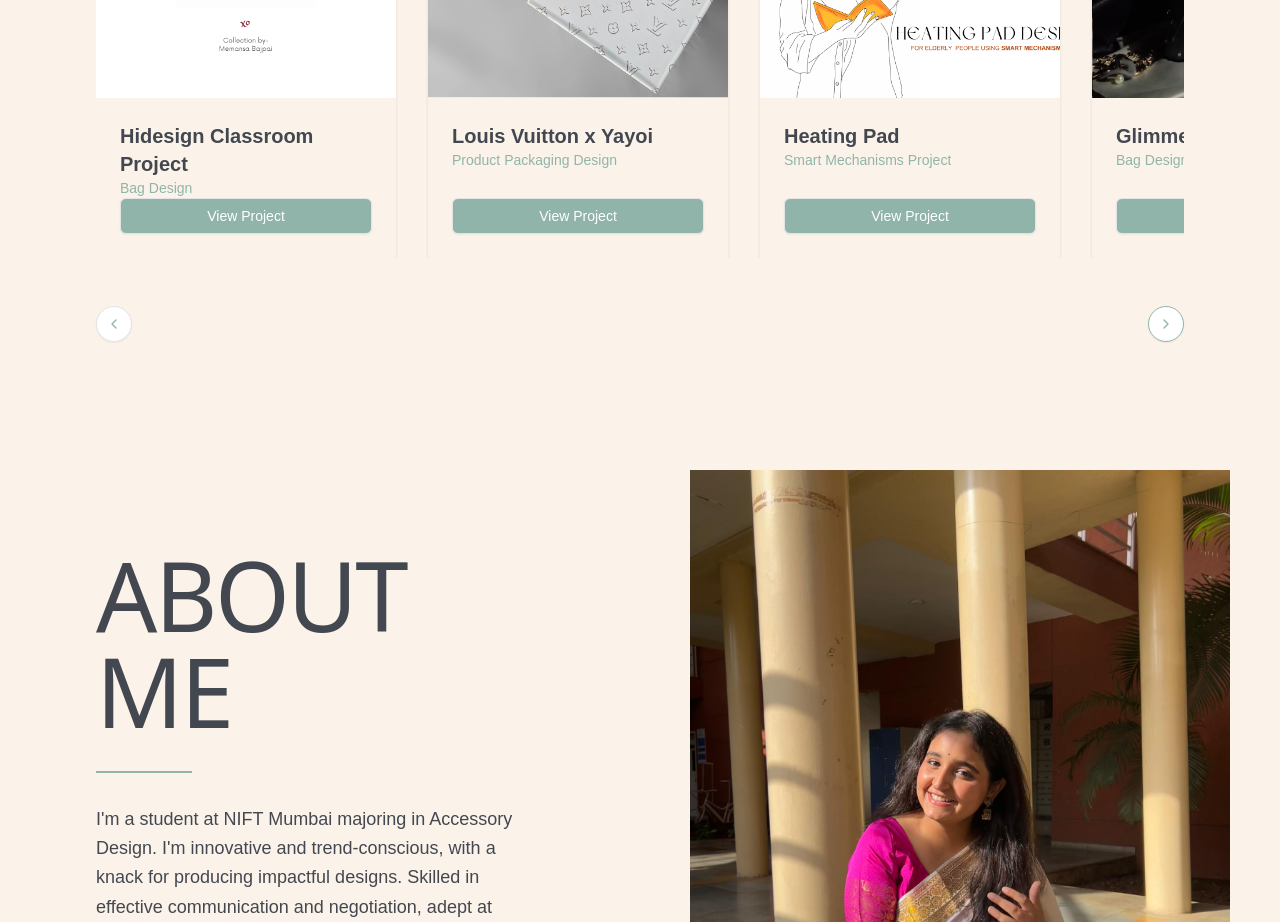
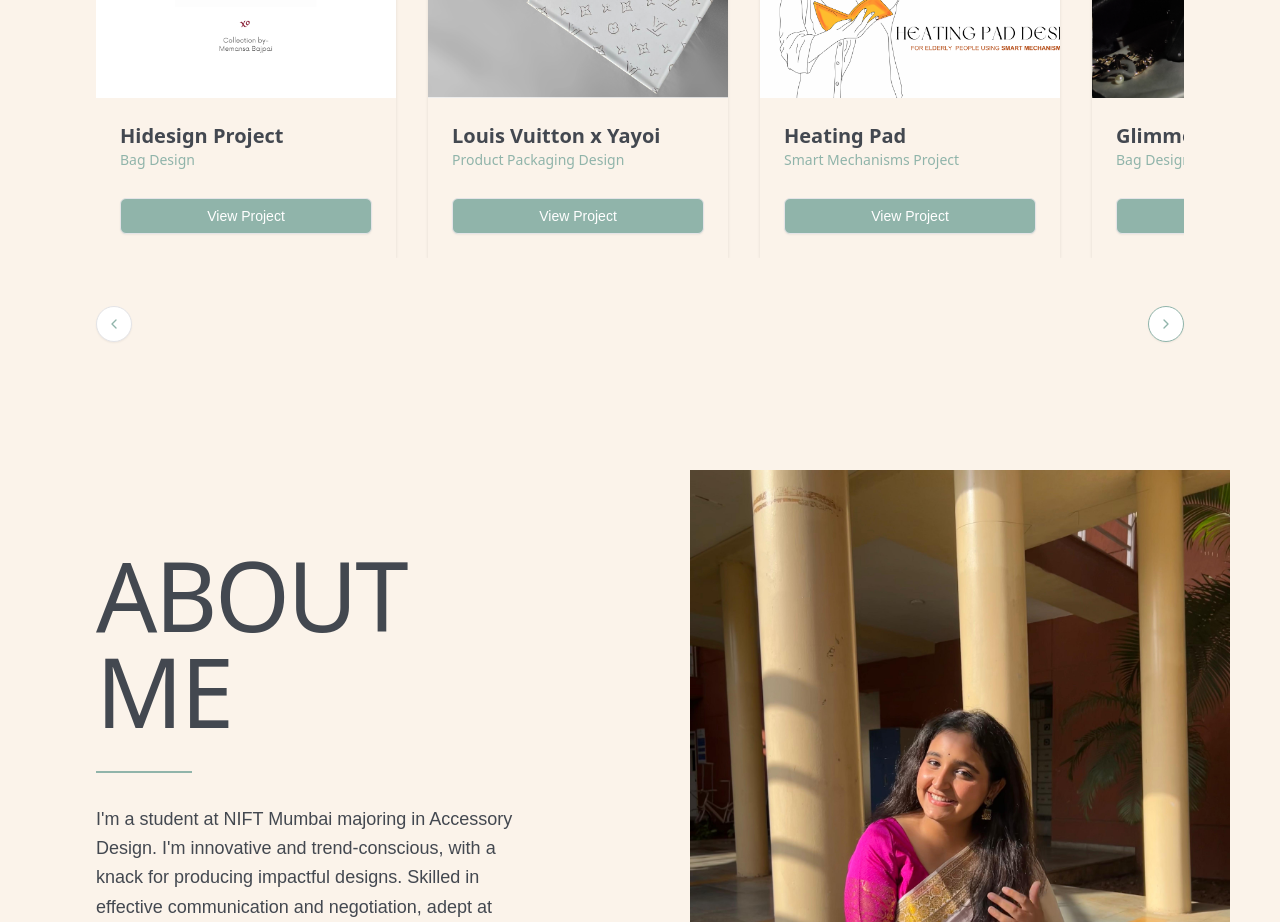
Before and after one commit to MohammadHarish52/memansa, a Next.js app: page / in a window 1280 px wide. Shown: the part 1260-2182 px from the top of the page. Built offline with nearby package versions, Linux system fonts and the light colour scheme.

Commit message:
final touches

```diff
--- a/app/components/Navbar.tsx
+++ b/app/components/Navbar.tsx
@@ -80,7 +80,7 @@
             animate="open"
             exit="closed"
             variants={menuVariants}
-            className="absolute top-16 right-0 left-0 bg-[#fefff2] md:hidden shadow-lg z-40"
+            className="absolute top-16 right-0 left-0 bg-[#90b4aa] md:hidden shadow-lg z-40 text-[#fefff2]"
           >
             <motion.ul className="flex flex-col items-start p-4">
               {navLinks.map((link) => (
--- a/app/components/ProjectCard.tsx
+++ b/app/components/ProjectCard.tsx
@@ -36,10 +36,12 @@
       </CardContent>
       <CardFooter className="flex flex-col items-start justify-between h-[160px] p-6">
         <div>
-          <h3 className="text-xl font-semibold text-[#434850] line-clamp-2">
+          <h3 className="text-xl font-semibold text-[#434850] line-clamp-2 font-sans">
             {name}
           </h3>
-          <p className="text-sm text-[#90b4aa] line-clamp-1">{category}</p>
+          <p className="text-sm text-[#90b4aa] line-clamp-1 font-sans">
+            {category}
+          </p>
         </div>
         <Button
           variant="outline"
--- a/app/components/ProjectSection.tsx
+++ b/app/components/ProjectSection.tsx
@@ -10,7 +10,7 @@
 const projects = [
   {
     id: "1",
-    name: "Hidesign Classroom Project",
+    name: "Hidesign  Project",
     category: "Bag Design",
     imageUrl: "/image1.png",
     pdfUrl: "/pdfs/highdesign_compressed.pdf",
@@ -34,21 +34,21 @@
     name: "Glimmer",
     category: "Bag Design",
     imageUrl: "/image4.png",
-    pdfUrl: "/pdfs/bag_design_glimmer_compressed.pdf",
+    pdfUrl: "/pdfs/Bag_design_glimmer_compressed.pdf",
   },
   {
     id: "5",
     name: "Baggit Range Design",
     category: "Bag Design",
     imageUrl: "/image5.png",
-    pdfUrl: "/pdfs/bag_design_glimmer_compressed.pdf",
+    pdfUrl: "/pdfs/Range_Design_compressed.pdf",
   },
   {
     id: "6",
     name: "Selena",
     category: "Headgear Design",
     imageUrl: "/image6.png",
-    pdfUrl: "/pdfs/selena_compressed.pdf",
+    pdfUrl: "/pdfs/selene_compressed.pdf",
   },
   {
     id: "7",
```
Also changed, not shown: public/image5.png (added).
